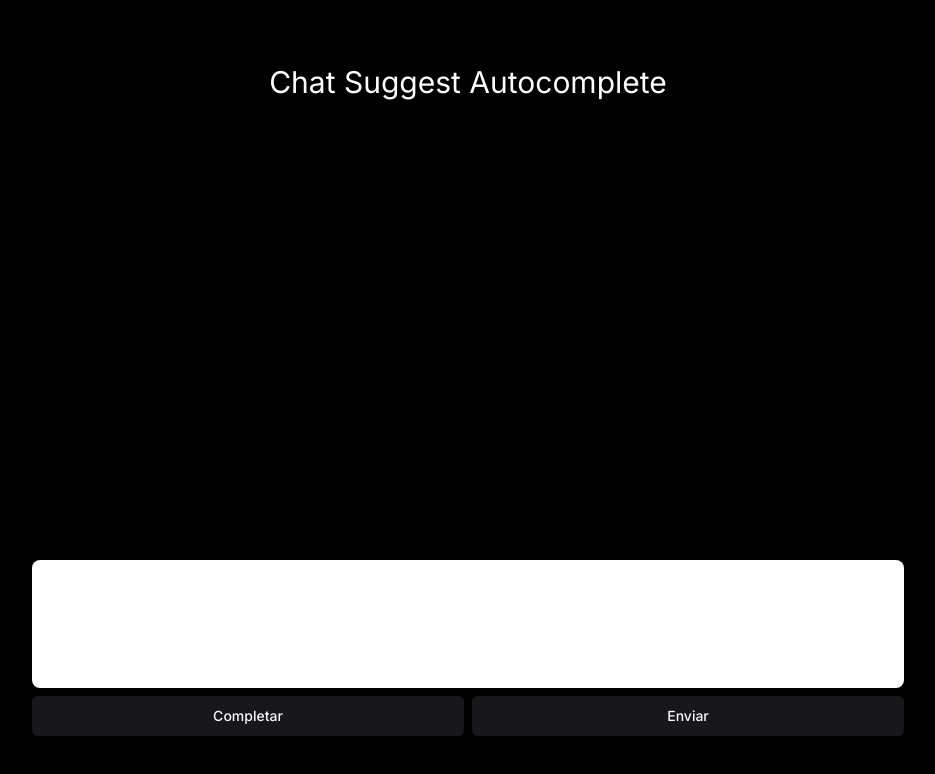
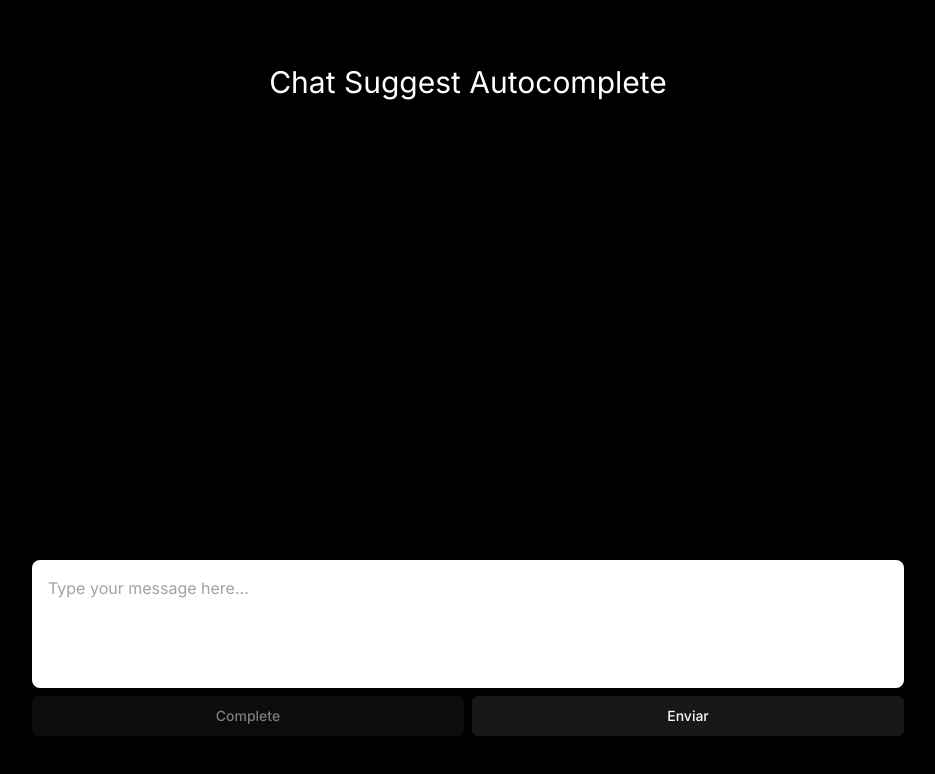
Before and after one commit to emersoftware/chat-autocomplete, a Next.js app: page / in a window 1280 px wide. Shown: the top 774 px of the page, without its empty margins (172-1107 px from the left). Built offline with nearby package versions, Linux system fonts and the light colour scheme.

Commit message:
improve core functionality

```diff
--- a/components/ChatMessageBubble.tsx
+++ b/components/ChatMessageBubble.tsx
@@ -1,18 +1,28 @@
-import type { Message } from "ai/react";
+// We'll create our own Message type since ai/react is not available
+type Message = {
+  role: 'user' | 'assistant';
+  content: string;
+};
+
 import { Card } from "@/components/ui/card";
+import { cn } from "@/lib/utils"; // Assuming you have this utility
 
-export function ChatMessageBubble(props: { message: Message}) {
-  const alignmentClassName =
-    props.message.role === "user" ? "ml-auto" : "mr-auto";
-  const prefix = props.message.role === "user" ? "🧑" : "🤖"
+export function ChatMessageBubble(props: { message: Message }) {
+  const isUser = props.message.role === "user";
+
   return (
     <Card
-      className={`${alignmentClassName} px-4 py-3 max-w-[90%] mb-4 flex`}
+      className={cn(
+        "px-4 py-3 max-w-[85%] mb-4 flex items-start gap-3",
+        isUser ? "ml-auto bg-primary text-primary-foreground" : "mr-auto bg-muted",
+      )}
     >
-      <div className="mr-2">
-        {prefix}
+      <div className="w-6 h-6 flex items-center justify-center rounded-full shrink-0">
+        {isUser ? "🧑" : "🤖"}
       </div>
-        <span>{props.message.content}</span>
+      <div className="whitespace-pre-wrap break-words">
+        {props.message.content}
+      </div>
     </Card>
   );
 }
--- a/components/CompletionEditableDiv.tsx
+++ b/components/CompletionEditableDiv.tsx
@@ -1,91 +1,156 @@
-import { use, useEffect, useState } from 'react';
+import { useEffect, useState, useRef, useCallback } from 'react';
 import { useCompletion } from 'ai/react';
-import { useRef } from 'react';
 import { Button } from './ui/button';
+import { Loader2 } from 'lucide-react';
 
-export default function CompletionEditableDiv({ children, setChatInput, chatInput }: { children: React.ReactNode; setChatInput: (input: string) => void; chatInput: string }) {
-  const { complete, isLoading } = useCompletion({
+interface CompletionEditableDivProps {
+  children: React.ReactNode;
+  setChatInput: (input: string) => void;
+  chatInput: string;
+  placeholder?: string;
+}
+
+export default function CompletionEditableDiv({
+  children,
+  setChatInput,
+  chatInput,
+  placeholder = "Type your message here..."
+}: CompletionEditableDivProps) {
+  const { complete, isLoading, stop } = useCompletion({
     api: '/api/completion',
-    onFinish(prompt, completion) {
-      setCompletionText(completion);
+    onFinish: (_, completion) => setCompletionText(completion),
+    onError: (err) => {
+      console.error('Completion error:', err);
+      setCompletionText('');
     },
   });
 
   const divRef = useRef<HTMLDivElement>(null);
-
   const [completionText, setCompletionText] = useState('');
   const [userText, setUserText] = useState('');
+  const [isComposing, setIsComposing] = useState(false);
 
   const handleKeyDown = (e: React.KeyboardEvent<HTMLDivElement>) => {
-    if (e.key === 'Tab') {
+    if (e.key === 'Tab' && completionText) {
       e.preventDefault();
       setUserText(userText + completionText);
+      setCompletionText('');
     }
-    setCompletionText('');
-  }
 
-  function setEndOfUserText() {
-    if (divRef.current?.firstChild) {
-      const selection = window.getSelection();
-      const range = document.createRange();
-      range.selectNodeContents(divRef.current.firstChild);
+    if (e.key === 'Enter' && !e.shiftKey) {
+      e.preventDefault();
+      handleCompletion(e as any);
+    }
+
+    if (e.key === 'Escape' && isLoading) {
+      e.preventDefault();
+      stop();
+    }
+  };
+
+  const setEndOfUserText = useCallback(() => {
+    const selection = window.getSelection();
+    const range = document.createRange();
+    const firstChild = divRef.current?.firstChild;
+
+    if (firstChild) {
+      range.selectNodeContents(firstChild);
       range.collapse(false);
       selection?.removeAllRanges();
       selection?.addRange(range);
     }
-  }
+  }, []);
+
+  const updateDivContent = useCallback(() => {
+    if (!divRef.current) return;
+
+    if (!userText && !completionText) {
+      divRef.current.innerHTML = `<span class="text-gray-400">${placeholder}</span>`;
+      return;
+    }
+
+    divRef.current.innerHTML = completionText
+      ? `${userText}<span class='text-black/50'>${completionText}</span>`
+      : userText;
+
+    setEndOfUserText();
+    setChatInput(userText);
+  }, [userText, completionText, placeholder, setChatInput, setEndOfUserText]);
 
   useEffect(() => {
-    if (divRef.current) {
-      if (completionText === '') {
-        divRef.current.innerHTML = `${userText}`;
-      } else {
-        divRef.current.innerHTML = `${userText}<span class='text-black/50'>${completionText}</span>`;
-      }
-      setEndOfUserText();
-      setChatInput(divRef.current?.firstChild?.textContent || '');
-    }
-  }, [userText, completionText]);
+    updateDivContent();
+  }, [userText, completionText, updateDivContent]);
 
   useEffect(() => {
-    const intervalId = setInterval(() => {
-      if(userText.length > 20 && completionText === ''){
-        complete(userText);
-      }
-    }, 4444);
+    if (!userText || userText.length <= 20 || completionText || isLoading || isComposing) {
+      return;
+    }
 
-    return () => clearInterval(intervalId);
+    const timeoutId = setTimeout(() => {
+      complete(userText);
+    }, 1000);
 
-  }, [userText, completionText]);
+    return () => clearTimeout(timeoutId);
+  }, [userText, completionText, isLoading, isComposing, complete]);
 
   useEffect(() => {
-    if(divRef.current && chatInput === '') {
-      divRef.current.innerHTML = '';
+    if (chatInput === '') {
+      setUserText('');
+      setCompletionText('');
     }
   }, [chatInput]);
 
   const handleCompletion = (e: React.MouseEvent<HTMLButtonElement>) => {
     e.preventDefault();
-    //setCompletionText('');
-    complete(userText);
-  }
+    if (!userText.trim()) return;
+
+    if (completionText) {
+      setUserText(userText + completionText);
+      setCompletionText('');
+    } else {
+      complete(userText);
+    }
+  };
+
+  const handleInput = () => {
+    const content = divRef.current?.textContent || '';
+    if (content === placeholder) {
+      setUserText('');
+      setChatInput('');
+      return;
+    }
+    setUserText(content);
+    setChatInput(content);
+  };
 
   return (
     <div className="space-y-2">
       <div
         contentEditable="plaintext-only"
-        className="text-black rounded-lg p-4 mx-auto bg-white min-h-32"
+        className="text-black rounded-lg p-4 mx-auto bg-white min-h-32 focus:outline-none focus:ring-2 focus:ring-primary"
         onKeyDown={handleKeyDown}
-        onInput={() => {
-          setChatInput(divRef.current?.firstChild?.textContent || '')
-          setUserText(divRef.current?.firstChild?.textContent || '');
-        }}
+        onInput={handleInput}
+        onCompositionStart={() => setIsComposing(true)}
+        onCompositionEnd={() => setIsComposing(false)}
         suppressContentEditableWarning={true}
         ref={divRef}
       />
       <div className='flex flex-row justify-center w-full space-x-2'>
-        <Button className="w-full" disabled={isLoading} onClick={handleCompletion}>
-          Completar
+        <Button
+          className="w-full"
+          disabled={isLoading || !userText.trim()}
+          onClick={handleCompletion}
+        >
+          {isLoading ? (
+            <>
+              <Loader2 className="mr-2 h-4 w-4 animate-spin" />
+              Completing...
+            </>
+          ) : completionText ? (
+            'Accept Completion'
+          ) : (
+            'Complete'
+          )}
         </Button>
         {children}
       </div>
```
